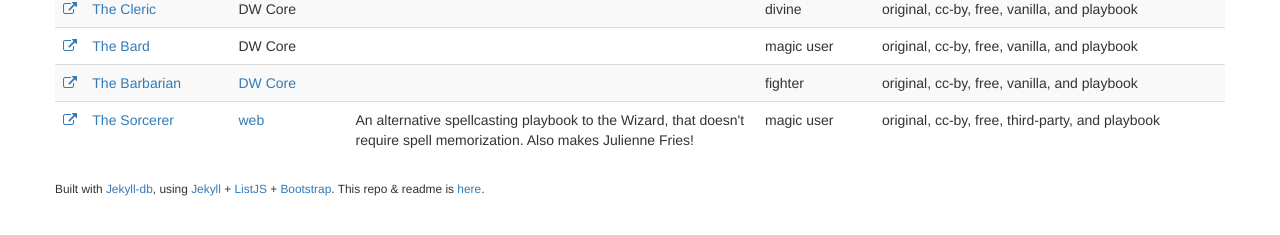
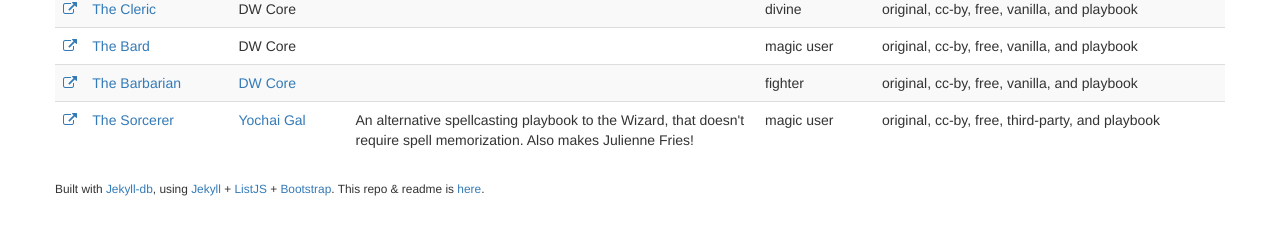
Before and after one commit to exposit/dw-playbooks, a Jekyll site: the page built from index.html, in a window 1280 px wide. Shown: the part 585-820 px from the top of the page. Built offline with Jekyll 4.4.1, drawn with Linux system fonts in a browser that asks for light colours; nearby versions of some CDN libraries.

Commit message:
the sorcerer author name

```diff
--- a/_posts/2018-01-10-the-sorcerer.md
+++ b/_posts/2018-01-10-the-sorcerer.md
@@ -2,7 +2,7 @@
 layout: entry
 permalink: /:slug
 playbook-name: The Sorcerer
-source: web
+source: Yochai Gal
 source-url: https://plus.google.com/u/0/+YochaiGalUSA
 link: https://drive.google.com/file/d/0BzeF5GXNEsnfdDhkZV9tZDNwQVk/view
 
```
